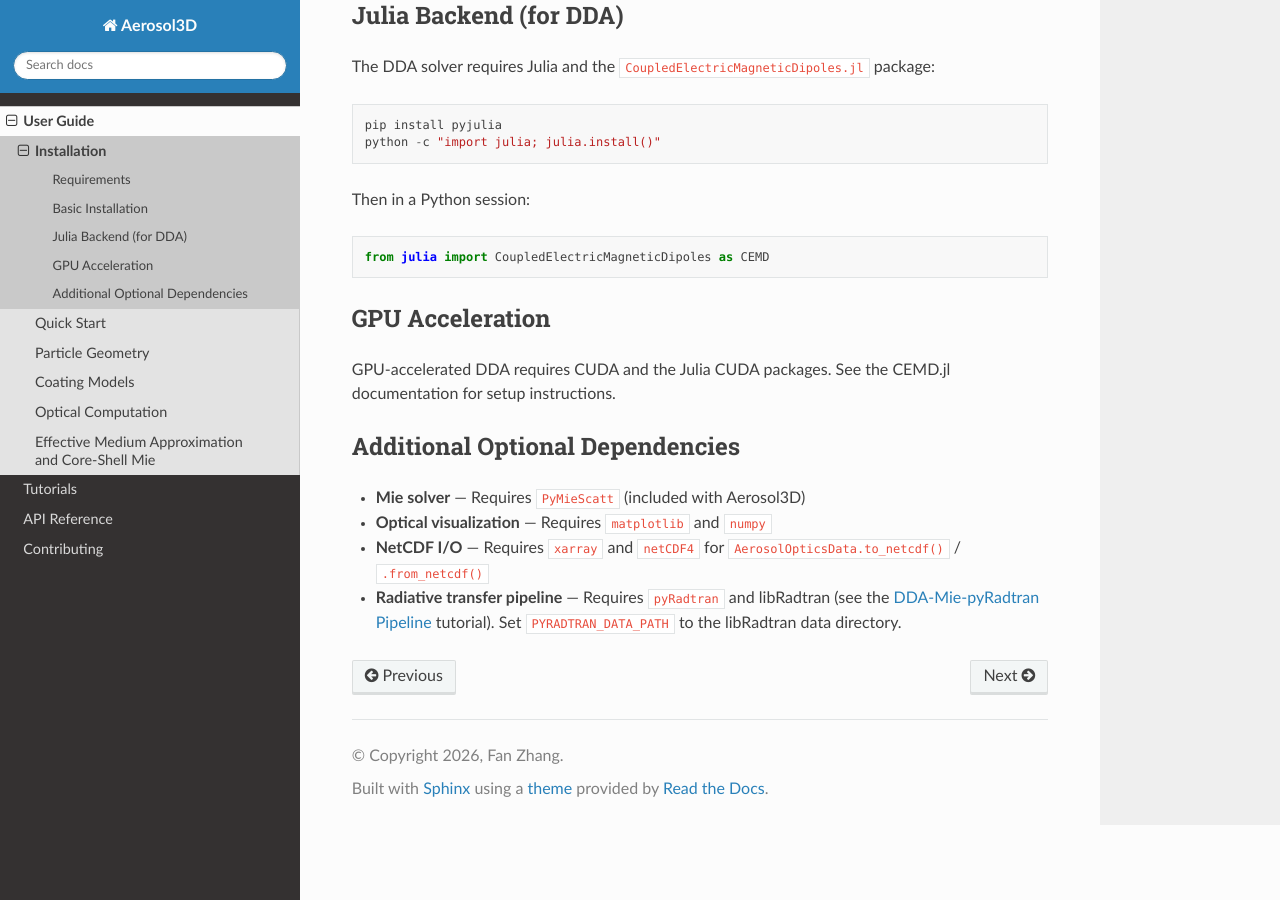
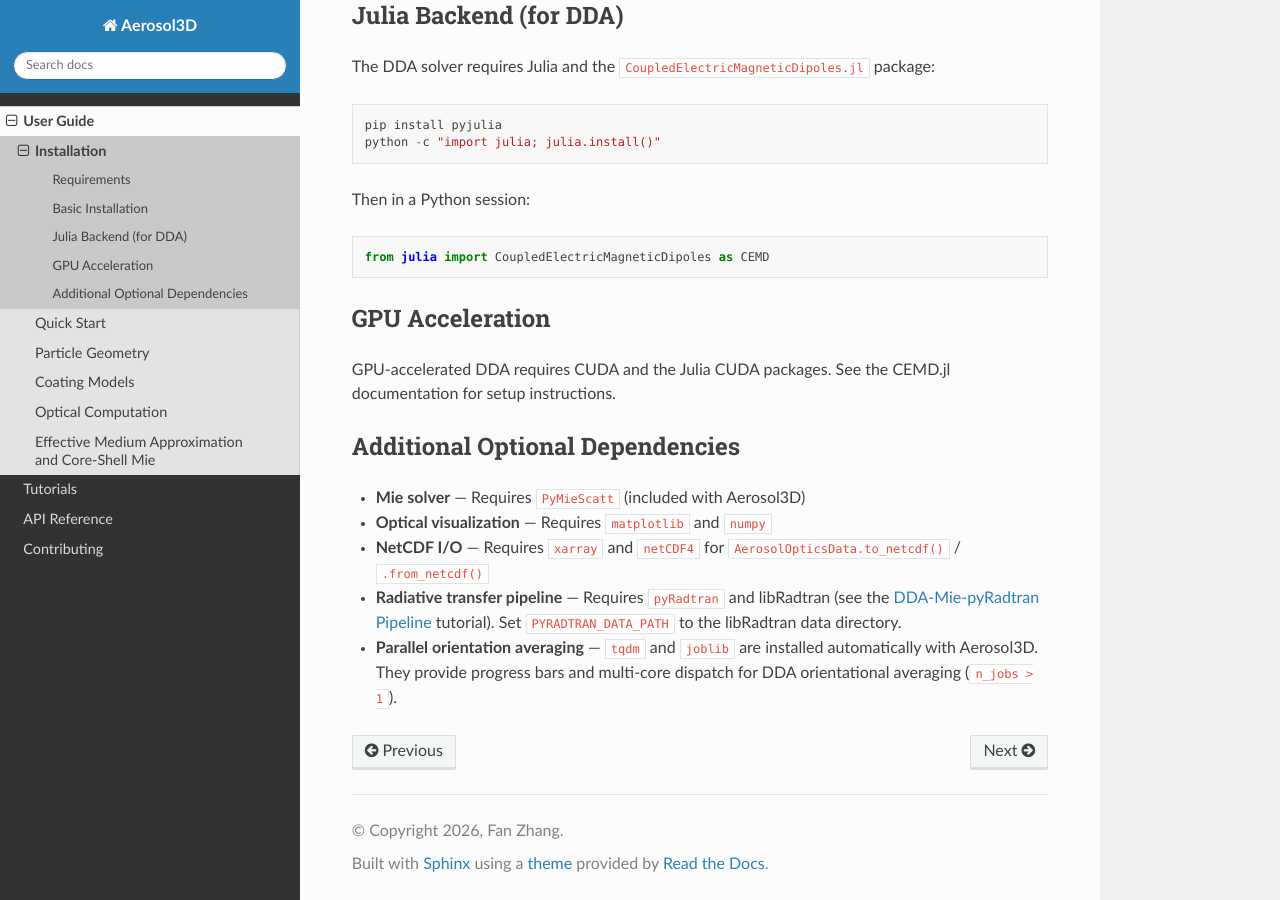
Before and after one commit to openEarthModelling/Aerosol3D, a Sphinx documentation site: the page built from docs/user-guide/installation.rst, in a window 1280 px wide and 900 px high, scrolled down 632 px. Built offline with Sphinx 7.4.7 and the Read the Docs theme 3.1.0, drawn with Linux system fonts in a browser that asks for light colours.

Commit message:
docs: document tqdm and joblib dependencies for parallel averaging
Co-Authored-By: Claude Opus 4.7 <noreply@anthropic.com>

```diff
--- a/docs/user-guide/installation.rst
+++ b/docs/user-guide/installation.rst
@@ -50,3 +50,6 @@ Additional Optional Dependencies
 - **Radiative transfer pipeline** — Requires ``pyRadtran`` and libRadtran
   (see the :doc:`/tutorials/dda-mie-pyradtran-pipeline` tutorial).
   Set ``PYRADTRAN_DATA_PATH`` to the libRadtran data directory.
+- **Parallel orientation averaging** — ``tqdm`` and ``joblib`` are installed
+  automatically with Aerosol3D.  They provide progress bars and multi-core
+  dispatch for DDA orientational averaging (``n_jobs > 1``).
```
